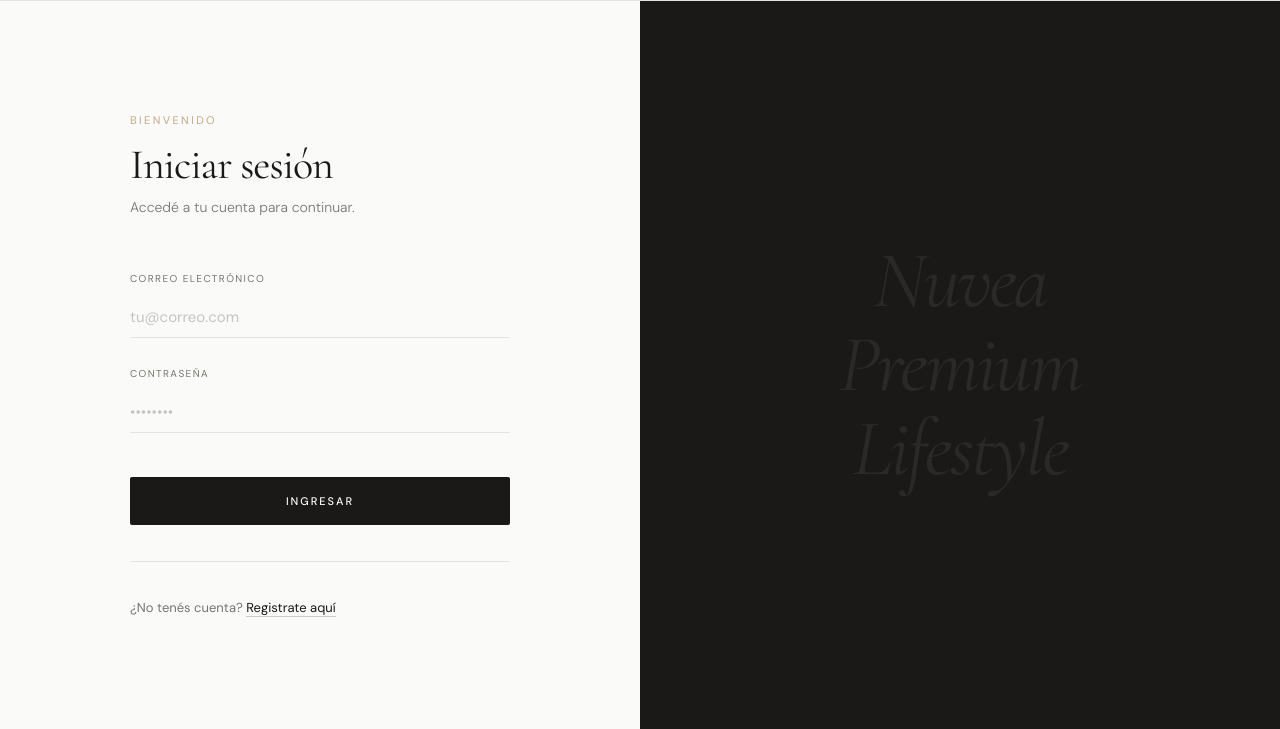
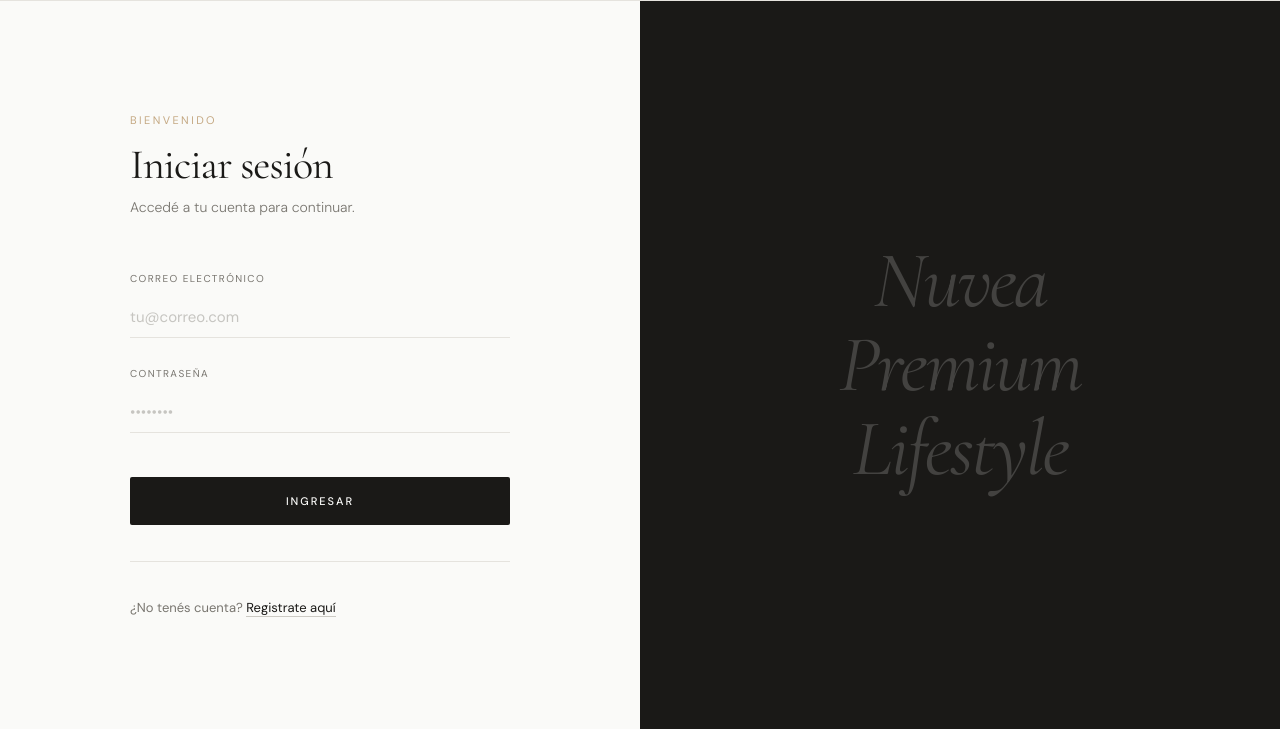
Before and after one commit to AlvarezLI/aplicacionesweb, a plain HTML site: page login.html in a window 1280 px wide. Shown: the part 71-800 px from the top of the page. Drawn offline with nearby package versions, Linux system fonts and the light colour scheme.

Commit message:
Modifico opacidad - letras

```diff
--- a/css/styles.css
+++ b/css/styles.css
@@ -428,7 +428,7 @@
   font-family: 'Cormorant Garamond', serif;
   font-size: 80px;
   color: var(--bg);
-  opacity: 0.07;
+  opacity: 0.18;
   letter-spacing: -0.03em;
   text-align: center;
   padding: 48px;
```
